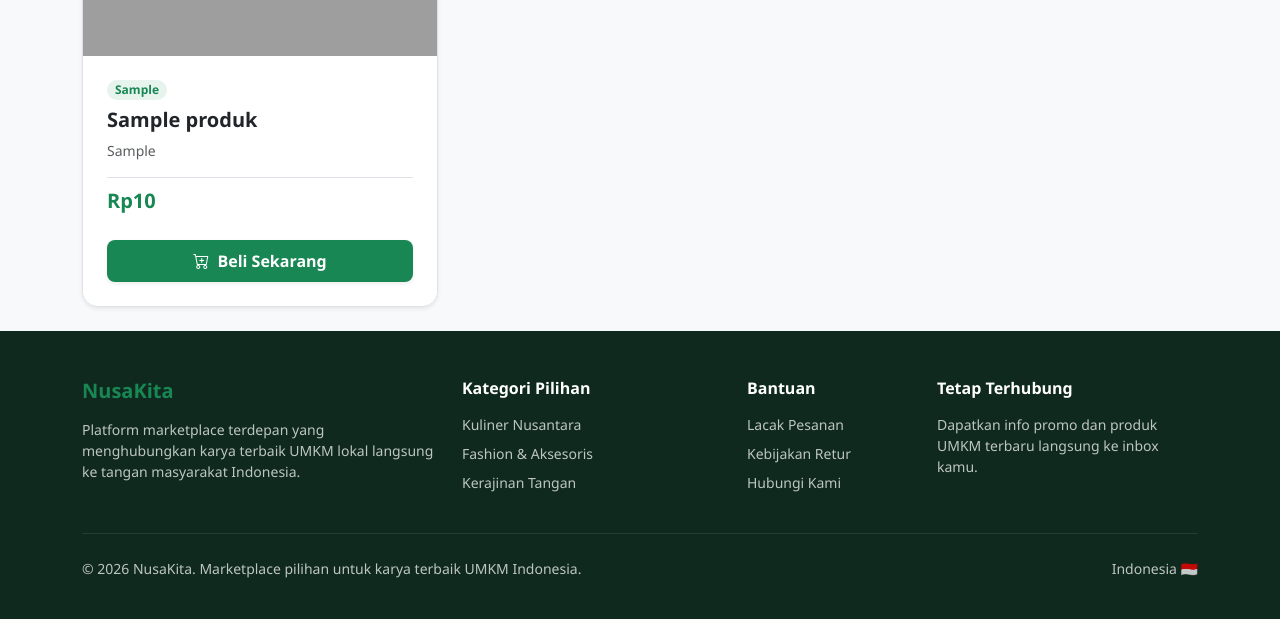
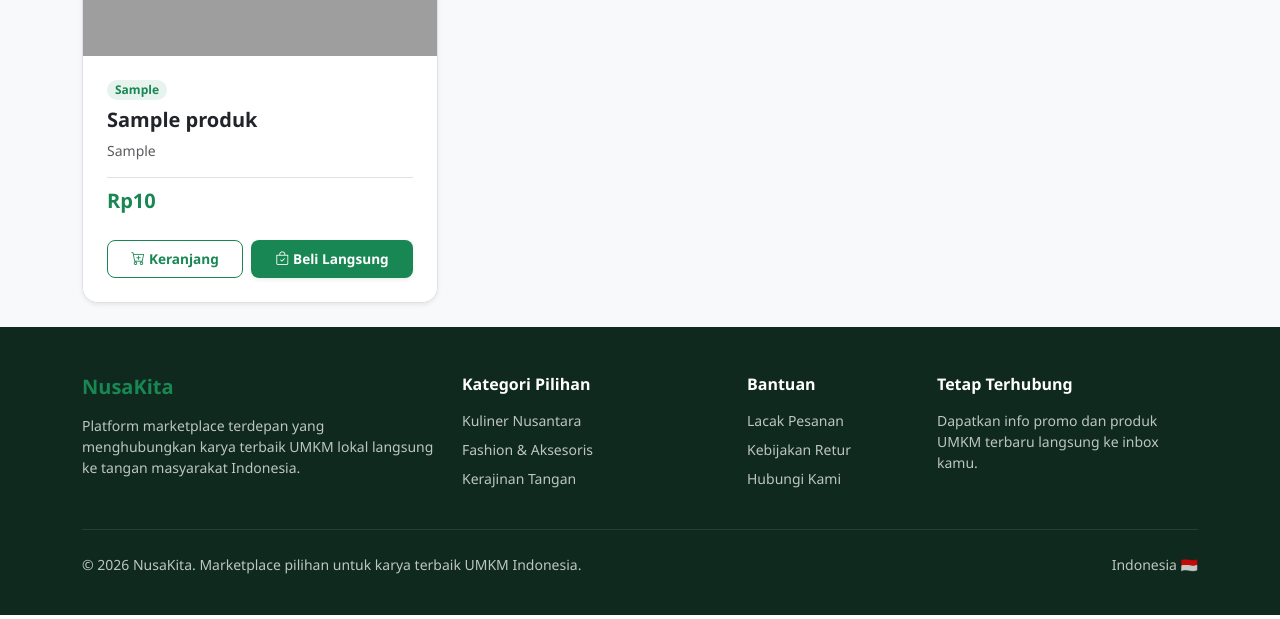
Before and after one commit to ZaskiaKhairani/projek-marketplace-umkm, a PHP site: page /index.php in a window 1280 px wide. Shown: the part 1258-1877 px from the top of the page. Run offline with PHP 8.4, Linux system fonts and the light colour scheme; tables that the repository leaves empty or names only in its code hold one stand-in row (values such as "Sample post"); some libraries are stand-ins or nearby versions; grey boxes are pictures that could not be loaded.

Commit message:
Add files via upload

```diff
--- a/marketplace_umkm/index.php
+++ b/marketplace_umkm/index.php
@@ -240,9 +240,18 @@ function konfirmasiKeluarUser() {
                                 </div>
                             </div>
                             <div class="card-footer bg-white border-0 pt-0 pb-4 px-4">
-                                <a href="beli.php?id=<?= $row['id_produk']; ?>" class="btn btn-success-custom w-100 fw-bold py-2 rounded-3 shadow-sm">
-                                    <i class="bi bi-cart-plus me-1"></i> Beli Sekarang
-                                </a>
+                                <div class="d-flex gap-2">
+                                    <a href="tambah_keranjang.php?id=<?= $row['id_produk']; ?>"
+                                    class="btn btn-outline-success fw-bold py-2 rounded-3 flex-fill d-flex align-items-center justify-content-center gap-1"
+                                    style="font-size: 0.85rem;">
+                                        <i class="bi bi-cart-plus"></i> Keranjang
+                                    </a>
+                                    <a href="beli.php?id=<?= $row['id_produk']; ?>"
+                                    class="btn btn-success-custom fw-bold py-2 rounded-3 shadow-sm flex-fill d-flex align-items-center justify-content-center gap-1"
+                                    style="font-size: 0.85rem;">
+                                        <i class="bi bi-bag-check"></i> Beli Langsung
+                                    </a>
+                                </div>
                             </div>
                         </div>
                     </div>
```
